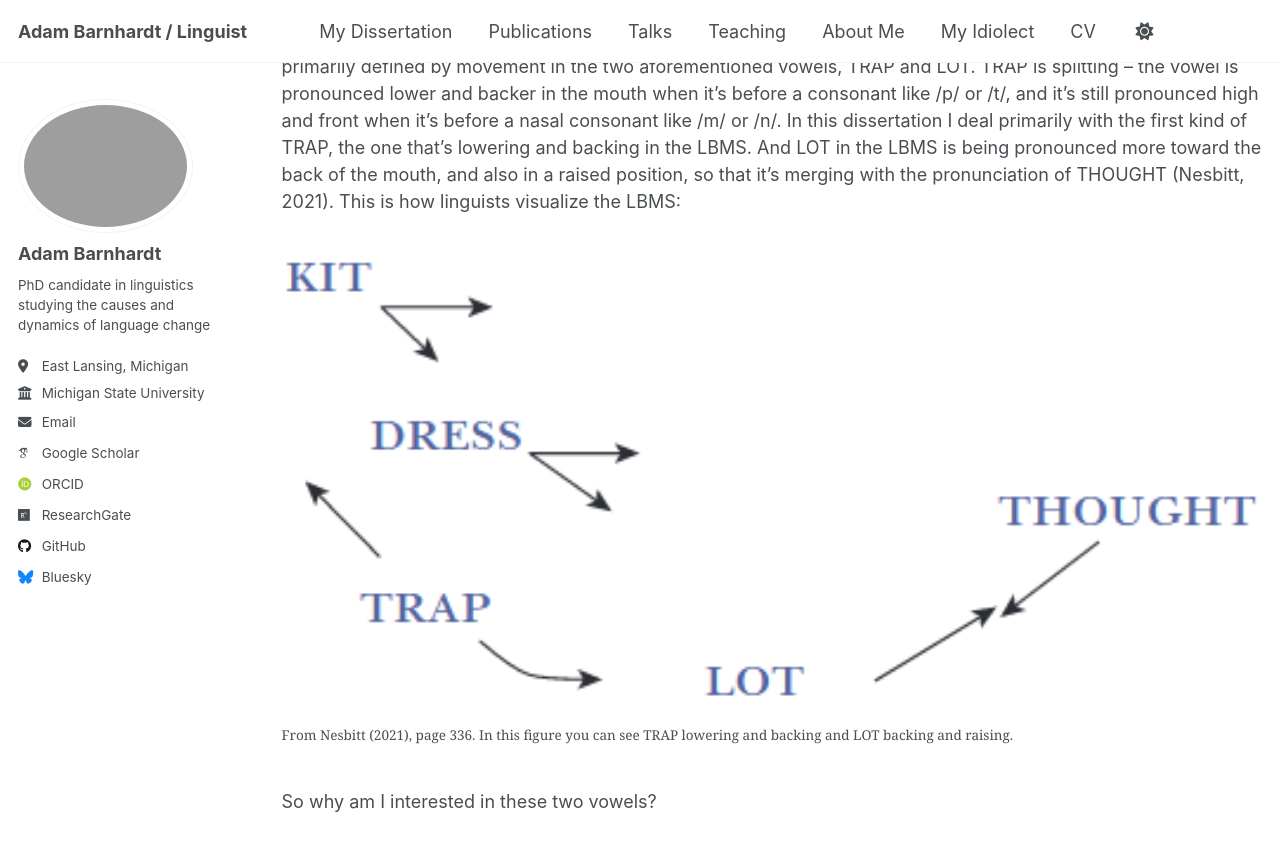
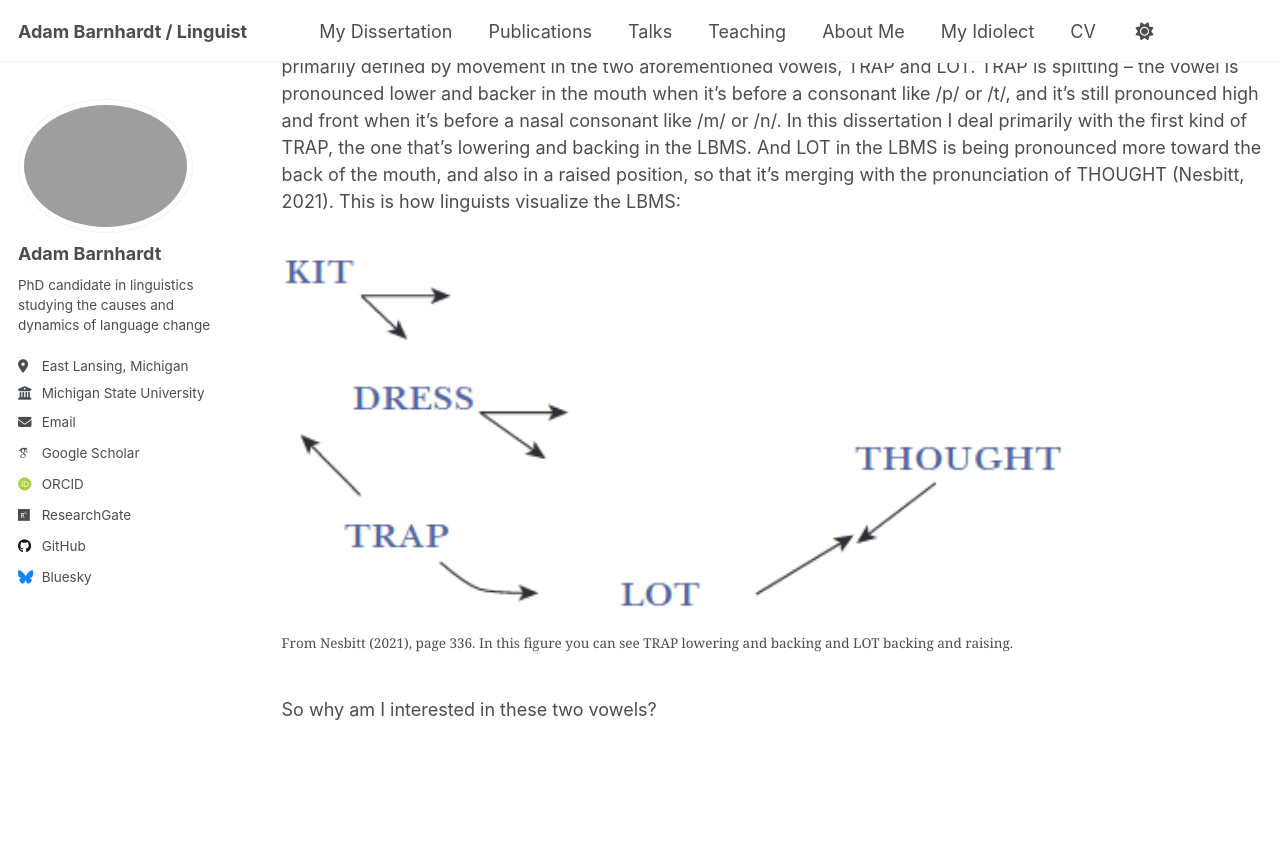
Before and after one commit to adambarnhardt/adambarnhardt.github.io, a Jekyll site: the page built from _pages/dissertation.md, in a window 1280 px wide and 900 px high, scrolled down 1927 px. Shown: the top 851 px of the window. Built offline with Jekyll 4.4.1, drawn with Linux system fonts in a browser that asks for light colours; some web fonts are replaced; a script that is not in the unit is left out.

Commit message:
Update dissertation.md

```diff
--- a/_pages/dissertation.md
+++ b/_pages/dissertation.md
@@ -27,7 +27,7 @@ For a long time -- probably for close to 100 years -- a particular vowel pronunc
 The NCS is currently on the decline in Michigan, however -- and in many other areas of the Inland North (Acton et al., 2021; Nesbitt, 2018, 2019, 2021, 2023; Sneller & Greeson, 2025; Wagner, Mason, Nesbitt, Pevan, & Savage, 2016). And it's being replaced by what linguists call the "Low-Back-Merger-Shift." Crucially, this new pattern is primarily defined by movement in the two aforementioned vowels, TRAP and LOT. TRAP is splitting -- the vowel is pronounced lower and backer in the mouth when it's before a consonant like /p/ or /t/, and it's still pronounced high and front when it's before a nasal consonant like /m/ or /n/. In this dissertation I deal primarily with the first kind of TRAP, the one that's lowering and backing in the LBMS. And LOT in the LBMS is being pronounced more toward the back of the mouth, and also in a raised position, so that it's merging with the pronunciation of THOUGHT (Nesbitt, 2021). This is how linguists visualize the LBMS:
 
 <figure>
-  <img src="/images/lbms.png" alt="From Nesbitt (2021), page 336. In this figure you can see TRAP lowering and backing and LOT backing and raising.">
+  <img src="/images/lbms.png" alt="From Nesbitt (2021), page 336. In this figure you can see TRAP lowering and backing and LOT backing and raising." style="width: 80%;">
   <figcaption>From Nesbitt (2021), page 336. In this figure you can see TRAP lowering and backing and LOT backing and raising.</figcaption>
 </figure>
 
```
